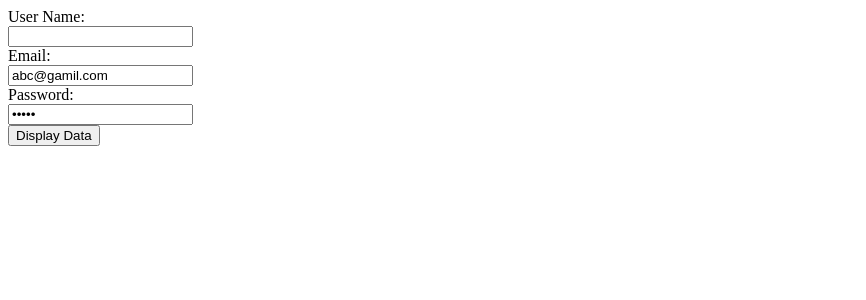
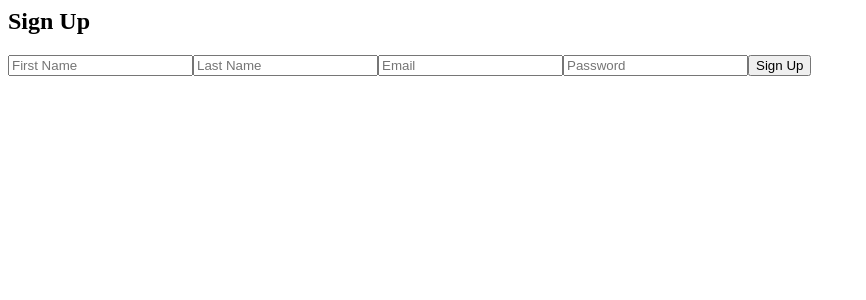
Before and after one commit to saqlain-shah/MERN-Stack-Web-Development-Batch-3, a React (Create React App) app in the folder demo-app/: page /signup in a window 1280 px wide. Shown: the top 300 px of the page, without its empty margins (0-866 px from the left). Built offline with nearby package versions, Linux system fonts and the light colour scheme.

Commit message:
addes register and login component

```diff
--- a/demo-app/package.json
+++ b/demo-app/package.json
@@ -8,6 +8,7 @@
     "@testing-library/user-event": "^13.5.0",
     "react": "^18.2.0",
     "react-dom": "^18.2.0",
+    "react-router-dom": "^6.15.0",
     "react-scripts": "5.0.1",
     "web-vitals": "^2.1.4"
   },
--- a/demo-app/src/App.js
+++ b/demo-app/src/App.js
@@ -1,18 +1,24 @@
+// App.js (using React Router v6)
 import React from "react";
-//import Main from "./components/Main";
-//import Profile from "./components/Profile.jsx";
-import Counter from "./components/Counter";
-import LoginForm from "./components/Form";
-export default function App() {
+import { BrowserRouter, Link, Route, Routes } from "react-router-dom";
+import SignUp from "./components/Register.jsx";
+import SignIn from "./components/Login.jsx";
+
+function App() {
   return (
-    <>
-      <LoginForm />
+    <BrowserRouter>
+      <div>
 
-      {/*
-         <Counter/>
-      <Profile />
-      <Main />
-      */}
-    </>
+
+
+
+        <Routes>
+          <Route path="/signup" element={<SignUp />} />
+          <Route path="/signin" element={<SignIn />} />
+        </Routes>
+      </div>
+    </BrowserRouter>
   );
 }
+
+export default App;
--- /dev/null
+++ b/demo-app/src/components/Login.jsx
@@ -0,0 +1,49 @@
+// SignIn.js
+import React, { useState } from 'react';
+
+function SignIn() {
+    const [signInData, setSignInData] = useState({
+        email: '',
+        password: '',
+    });
+
+    const handleSignIn = () => {
+        console.log('Sign-In Data:', signInData);
+    };
+
+    const handleInputChange = (e) => {
+        const { name, value } = e.target;
+        setSignInData((prevData) => ({
+            ...prevData,
+            [name]: value,
+        }));
+    };
+
+    return (
+        <div>
+            <h2>Sign In</h2>
+            <form>
+                <input
+                    type="email"
+                    name="email"
+                    placeholder="Email"
+                    value={signInData.email}
+                    onChange={handleInputChange}
+
+                />
+                <input
+                    type="password"
+                    name="password"
+                    placeholder="Password"
+                    value={signInData.password}
+                    onChange={handleInputChange}
+                />
+                <button type="button" onClick={handleSignIn}>
+                    Sign In
+                </button>
+            </form>
+        </div>
+    );
+}
+
+export default SignIn;
--- /dev/null
+++ b/demo-app/src/components/Register.jsx
@@ -0,0 +1,55 @@
+
+import React, { useState } from 'react';
+
+function SignUp() {
+    const [firstName, setFirstName] = useState('');
+    const [lastName, setLastName] = useState('');
+    const [email, setEmail] = useState('');
+    const [password, setPassword] = useState('');
+
+    const handleSignUp = () => {
+
+
+        console.log('User Data:', firstName);
+        console.log('User Data:', lastName);
+        console.log('User Data:', email);
+        console.log('User Data:', password);
+    };
+
+    return (
+        <div>
+            <h2>Sign Up</h2>
+            <form>
+                <input
+                    type="text"
+                    placeholder="First Name"
+                    value={firstName}
+                    onChange={(e) => setFirstName(e.target.value)}
+                />
+                <input
+                    type="text"
+                    placeholder="Last Name"
+                    value={lastName}
+                    onChange={(e) => setLastName(e.target.value)}
+                />
+                <input
+                    type="email"
+                    placeholder="Email"
+                    value={email}
+                    onChange={(e) => setEmail(e.target.value)}
+                />
+                <input
+                    type="password"
+                    placeholder="Password"
+                    value={password}
+                    onChange={(e) => setPassword(e.target.value)}
+                />
+                <button type="button" onClick={handleSignUp}>
+                    Sign Up
+                </button>
+            </form>
+        </div>
+    );
+}
+
+export default SignUp;
```
Also changed, not shown: 1 other file (tests, documents, lock files or other folders).
